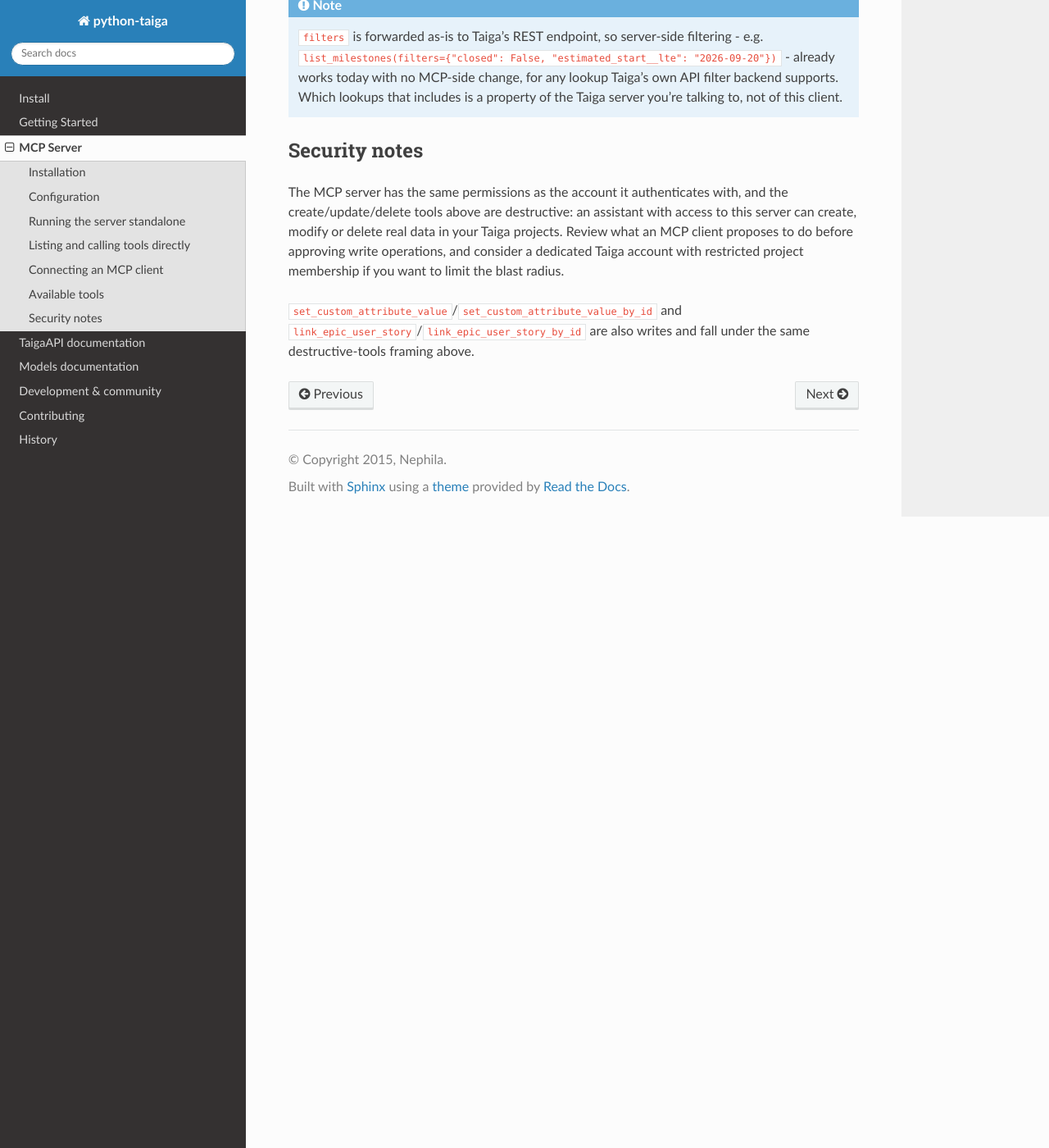
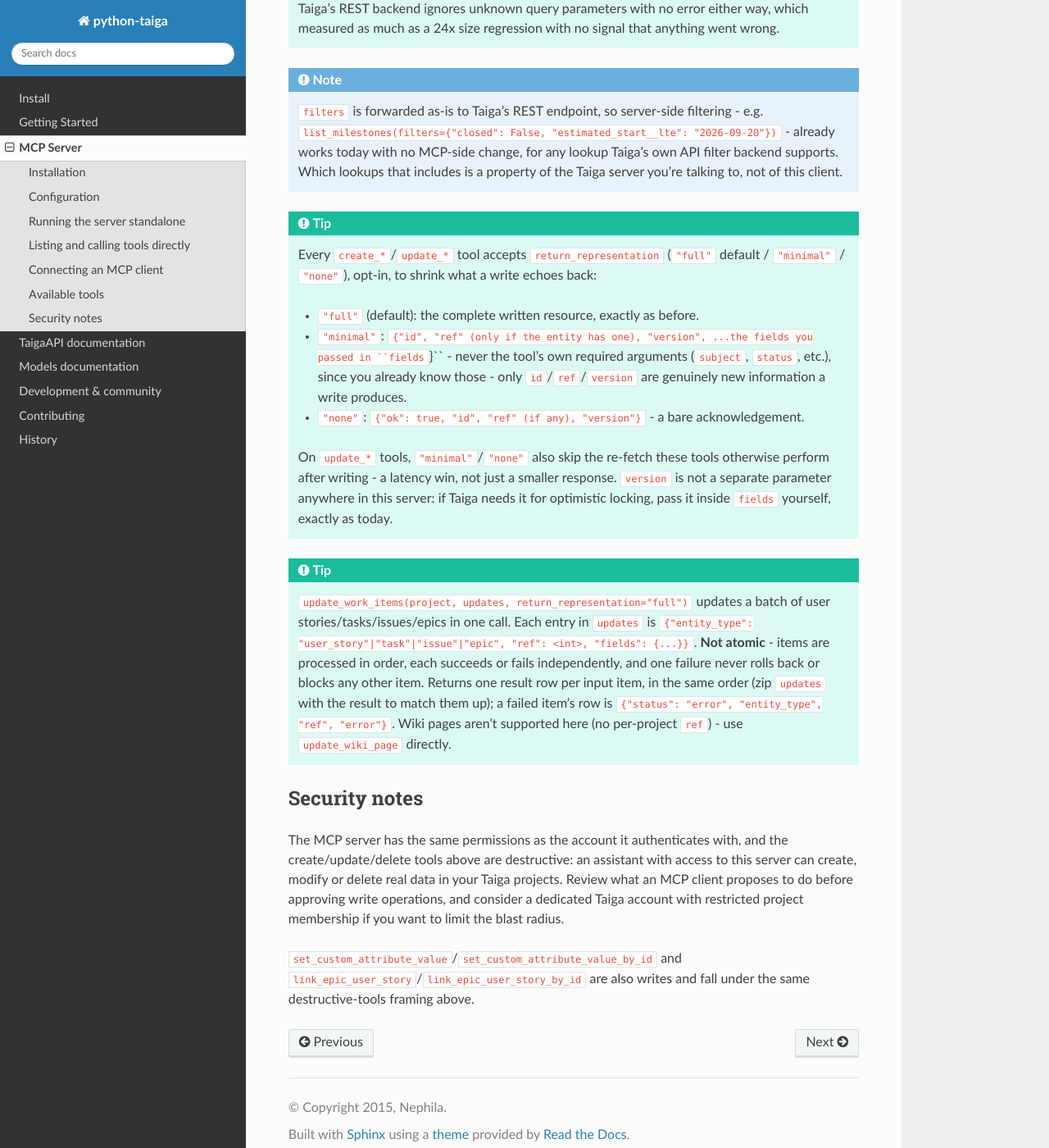
Before and after one commit to nephila/python-taiga, a Sphinx documentation site: the page built from docs/mcp.rst, in a window 1280 px wide and 1400 px high, scrolled down 6287 px. Shown: the whole window at 82% size. Built offline with Sphinx 7.4.7 and the Read the Docs theme 3.1.0, drawn with Linux system fonts in a browser that asks for light colours; some of the changed text lies outside the part shown.

Commit message:
docs(mcp): document return_representation and update_work_items

```diff
--- a/docs/mcp.rst
+++ b/docs/mcp.rst
@@ -219,6 +219,10 @@ Available tools
     Link a user story to an epic, identifying both by their per-project ref
     numbers (primary) or by database id (secondary, see below).
 
+``update_work_items``
+    Update a batch of user stories/tasks/issues/epics in one call - see the
+    tip below for the exact shape and its non-atomic semantics.
+
 .. important:: ``get_user_story``/``get_task``/``get_issue``/``get_epic`` and
          their ``update_*``/``delete_*`` counterparts take a ``project`` (id
          or slug) and a ``ref`` - the per-project sequential number Taiga
@@ -326,6 +330,39 @@ Available tools
           filter backend supports. Which lookups that includes is a property
           of the Taiga server you're talking to, not of this client.
 
+.. tip:: Every ``create_*``/``update_*`` tool accepts ``return_representation``
+         (``"full"`` default / ``"minimal"`` / ``"none"``), opt-in, to shrink
+         what a write echoes back:
+
+         - ``"full"`` (default): the complete written resource, exactly as
+           before.
+         - ``"minimal"``: ``{"id", "ref" (only if the entity has one),
+           "version", ...the fields you passed in ``fields``}`` - never the
+           tool's own required arguments (``subject``, ``status``, etc.),
+           since you already know those - only ``id``/``ref``/``version`` are
+           genuinely new information a write produces.
+         - ``"none"``: ``{"ok": true, "id", "ref" (if any), "version"}`` - a
+           bare acknowledgement.
+
+         On ``update_*`` tools, ``"minimal"``/``"none"`` also skip the
+         re-fetch these tools otherwise perform after writing - a latency
+         win, not just a smaller response. ``version`` is not a separate
+         parameter anywhere in this server: if Taiga needs it for optimistic
+         locking, pass it inside ``fields`` yourself, exactly as today.
+
+.. tip:: ``update_work_items(project, updates, return_representation="full")``
+         updates a batch of user stories/tasks/issues/epics in one call.
+         Each entry in ``updates`` is
+         ``{"entity_type": "user_story"|"task"|"issue"|"epic", "ref": <int>,
+         "fields": {...}}``. **Not atomic** - items are processed in order,
+         each succeeds or fails independently, and one failure never rolls
+         back or blocks any other item. Returns one result row per input
+         item, in the same order (zip ``updates`` with the result to match
+         them up); a failed item's row is
+         ``{"status": "error", "entity_type", "ref", "error"}``. Wiki pages
+         aren't supported here (no per-project ``ref``) - use
+         ``update_wiki_page`` directly.
+
 ****************
 Security notes
 ****************
```
